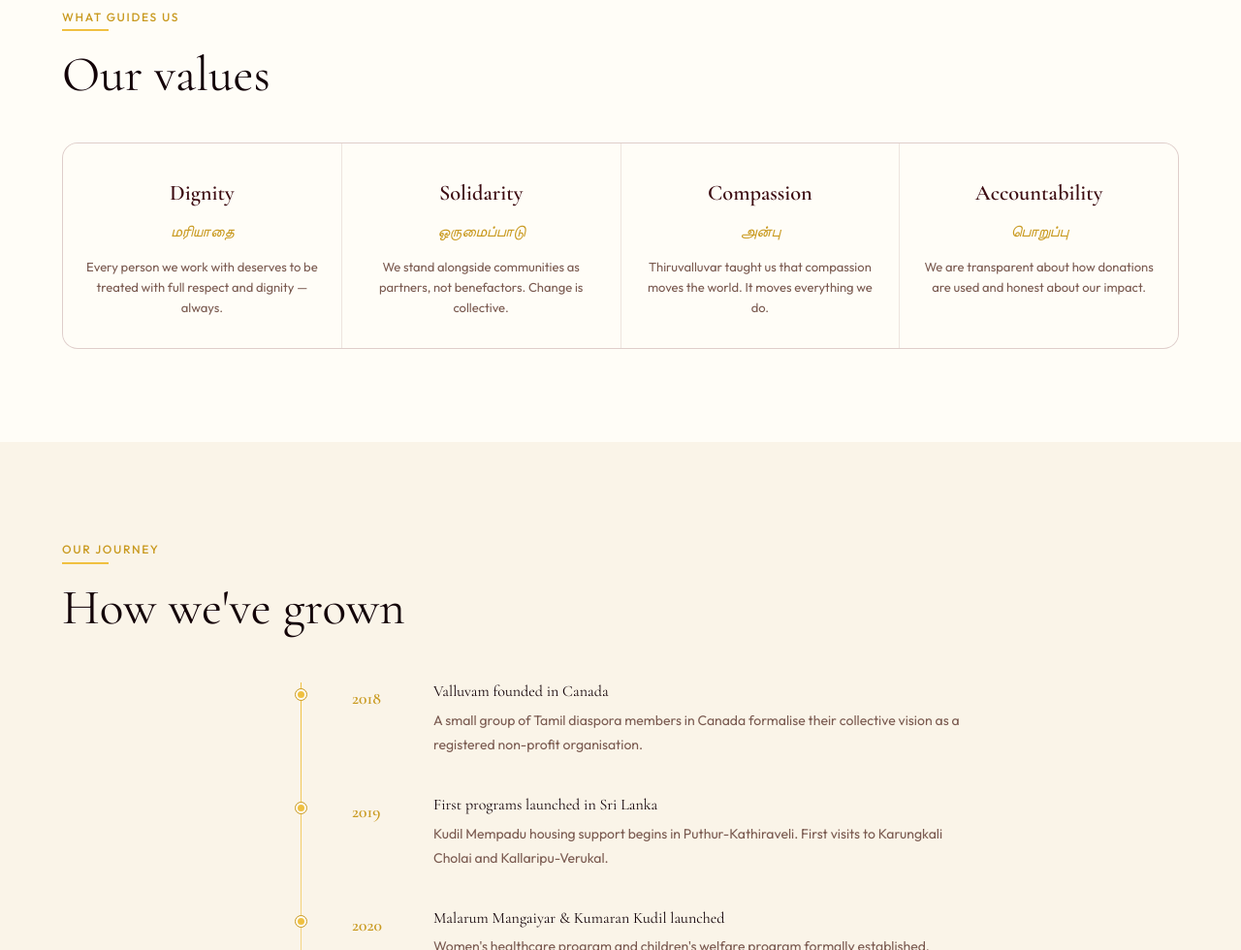
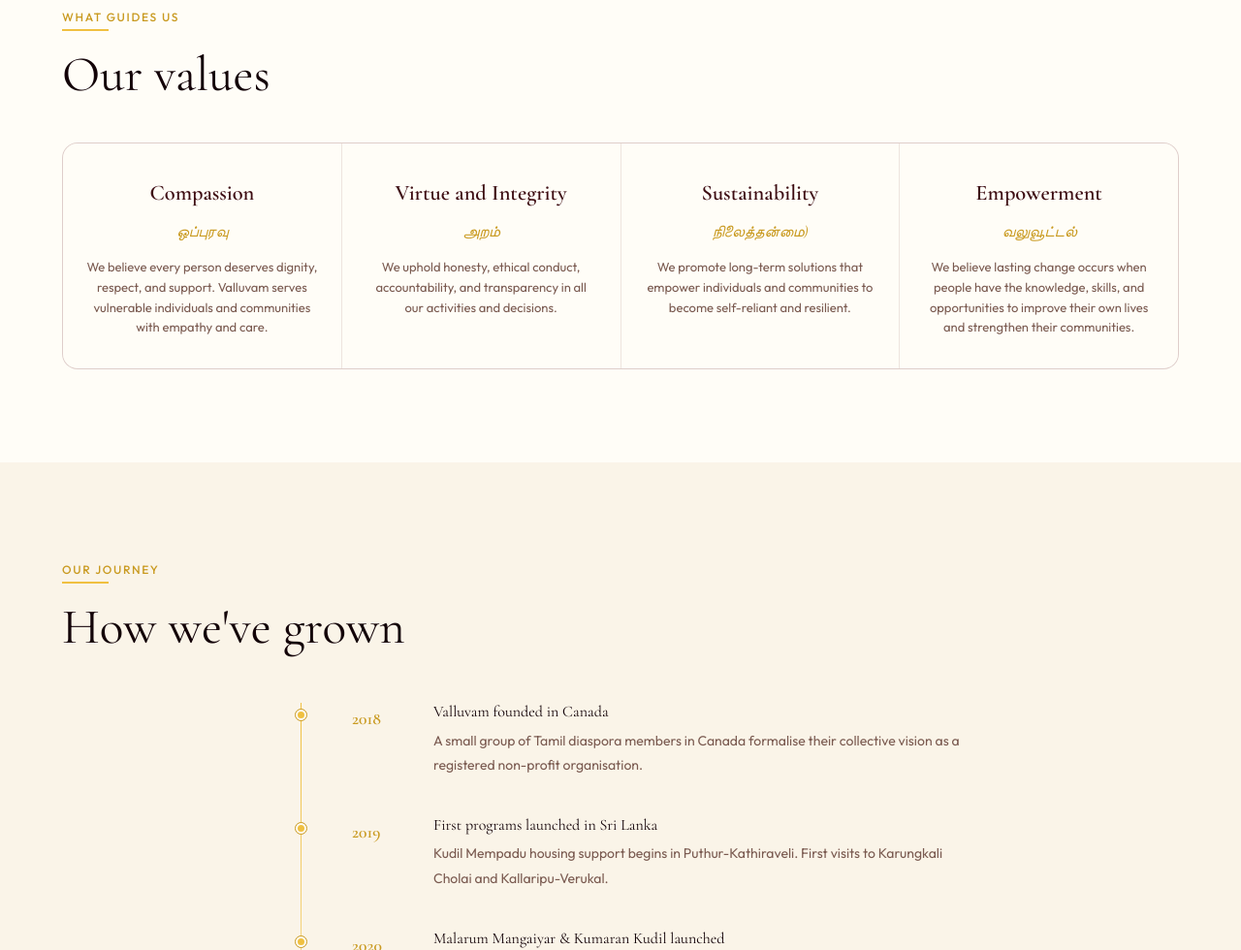
Before and after one commit to R-Santhir/valluvam-website, a website: page about.html in a window 1280 px wide. Shown: the part 2489-3469 px from the top of the page at 97% size. Drawn offline with nearby package versions, Linux system fonts and the light colour scheme.

Commit message:
Changed our values to reflect values from inception of organization

```diff
--- a/about.html
+++ b/about.html
@@ -118,24 +118,24 @@
 
     <div class="values-strip reveal">
       <div class="value-item">
-        <span class="value-word">Dignity</span>
-        <span class="value-tamil">மரியாதை</span>
-        <p>Every person we work with deserves to be treated with full respect and dignity — always.</p>
+        <span class="value-word">Compassion</span>
+        <span class="value-tamil">ஒப்புரவு</span>
+        <p>We believe every person deserves dignity, respect, and support. Valluvam serves vulnerable individuals and communities with empathy and care. </p>
       </div>
       <div class="value-item">
-        <span class="value-word">Solidarity</span>
-        <span class="value-tamil">ஒருமைப்பாடு</span>
-        <p>We stand alongside communities as partners, not benefactors. Change is collective.</p>
+        <span class="value-word">Virtue and Integrity</span>
+        <span class="value-tamil">அறம்</span>
+        <p>We uphold honesty, ethical conduct, accountability, and transparency in all our activities and decisions.</p>
       </div>
       <div class="value-item">
-        <span class="value-word">Compassion</span>
-        <span class="value-tamil">அன்பு</span>
-        <p>Thiruvalluvar taught us that compassion moves the world. It moves everything we do.</p>
+        <span class="value-word">Sustainability</span>
+        <span class="value-tamil">நிலைத்தன்மை)</span>
+        <p>We promote long-term solutions that empower individuals and communities to become self-reliant and resilient.</p>
       </div>
       <div class="value-item">
-        <span class="value-word">Accountability</span>
-        <span class="value-tamil">பொறுப்பு</span>
-        <p>We are transparent about how donations are used and honest about our impact.</p>
+        <span class="value-word">Empowerment</span>
+        <span class="value-tamil">வலுவூட்டல்</span>
+        <p>We believe lasting change occurs when people have the knowledge, skills, and opportunities to improve their own lives and strengthen their communities.</p>
       </div>
     </div>
 
```
